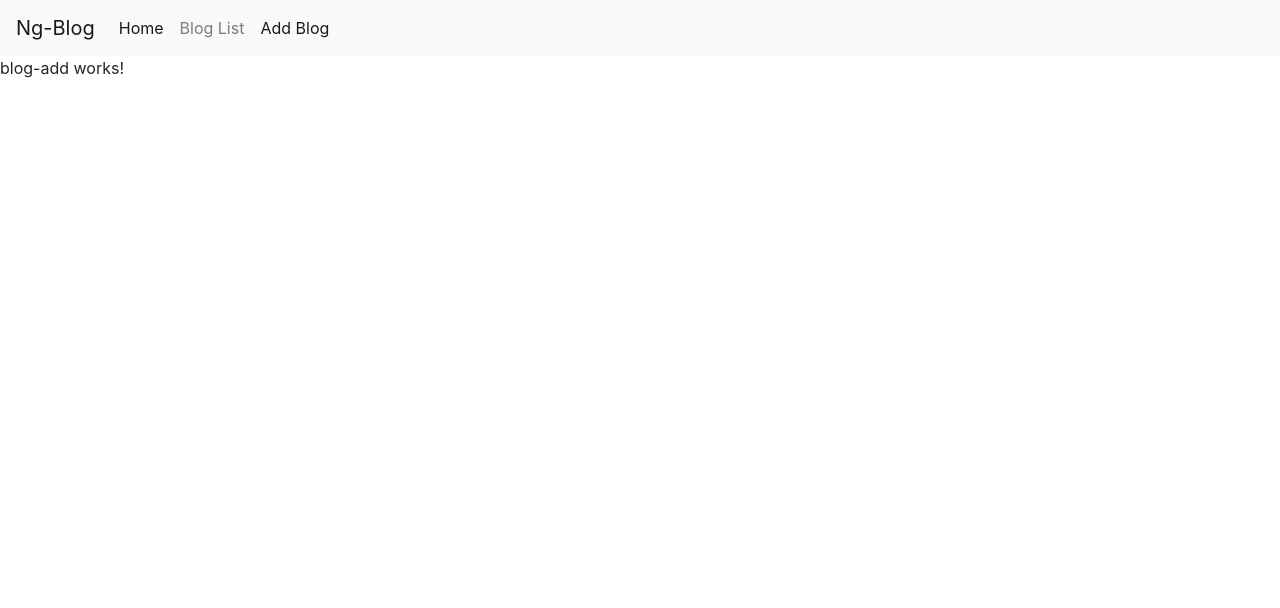
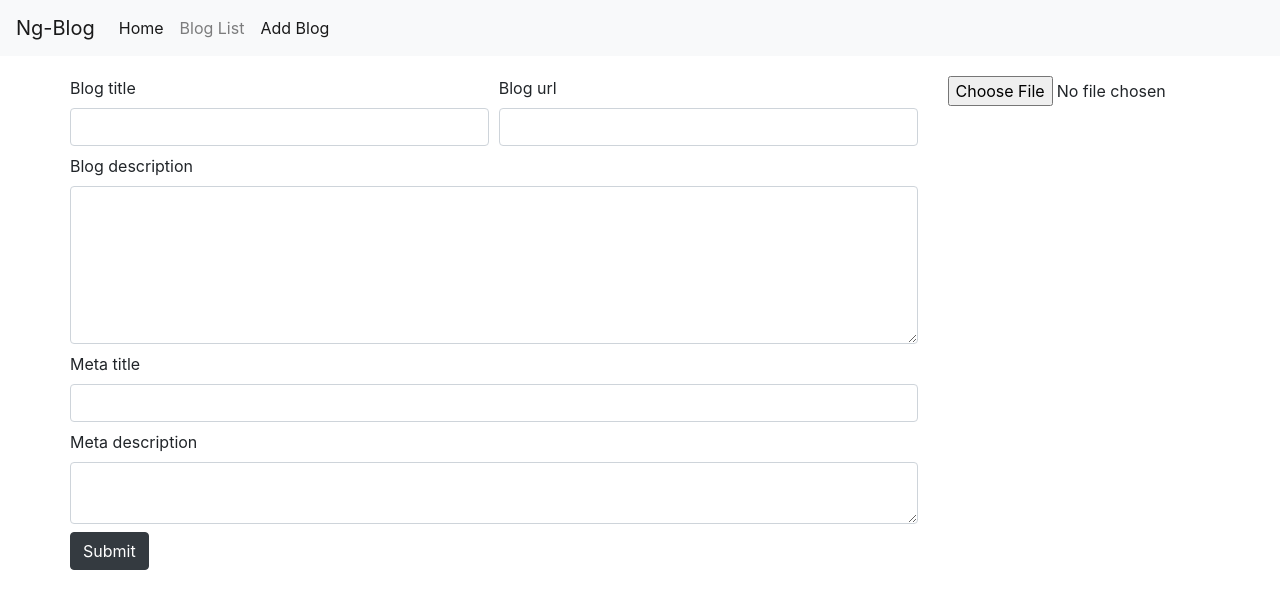
Before and after one commit to webalok/msms, an Angular app: page /store/blog-add in a window 1280 px wide. Shown: the top 608 px of the page. Built offline with nearby package versions, Linux system fonts and the light colour scheme.

Commit message:
Creating blog add web-form

```diff
--- a/src/app/backyard/blog/blog-add/blog-add.component.css
+++ b/src/app/backyard/blog/blog-add/blog-add.component.css
@@ -0,0 +1,3 @@
+.pad-top-bottom-20{
+ padding:20px 0;
+}
--- a/src/app/backyard/blog/blog-add/blog-add.component.html
+++ b/src/app/backyard/blog/blog-add/blog-add.component.html
@@ -1 +1,48 @@
-<p>blog-add works!</p>
+<div class="container pad-top-bottom-20">
+ <div class="row">
+ <div class="col-md-9">
+
+  <div class="form-row" style="margin-bottom: 0.5rem;">
+   <div class="col">
+    <label>Blog title</label>
+    <input type="text" class="form-control" name="title"  value="" maxlength="100" autocomplete="off">
+   </div>
+   <div class="col">
+    <label>Blog url</label>
+    <input type="text" class="form-control" name="slug" value=""  maxlength="100"  autocomplete="off">
+   </div>
+  </div>
+  <div class="form-row" style="margin-bottom: 0.5rem;">
+   <div class="col">
+    <label>Blog description</label>
+    <textarea rows="6" name='description' class="form-control"></textarea>
+   </div>
+  </div>
+  <div class="form-row" style="margin-bottom: 0.5rem;">
+   <div class="col">
+    <label>Meta title</label>
+    <input type="text" class="form-control" name="meta_title"  value="" maxlength="100" autocomplete="off">
+   </div>
+  </div>
+  <div class="form-row" style="margin-bottom: 0.5rem;">
+   <div class="col">
+    <label>Meta description</label>
+    <textarea rows="2" name='meta_description' class="form-control"></textarea>
+   </div>
+</div>
+
+ </div> <!--- End col-md-9 --->
+ <div class="col-md-3">
+   <div class="avatar-upload for-category">
+    <div class="avatar-edit">
+     <input type="file" name="image[]" accept="image/*" >
+    </div>
+   </div>
+ </div>
+ <div class="col-md-12">
+  <div class="form-group">
+   <button type="button" class="btn btn-dark">Submit</button>
+  </div>
+ </div>
+</div>
+</div>
```
